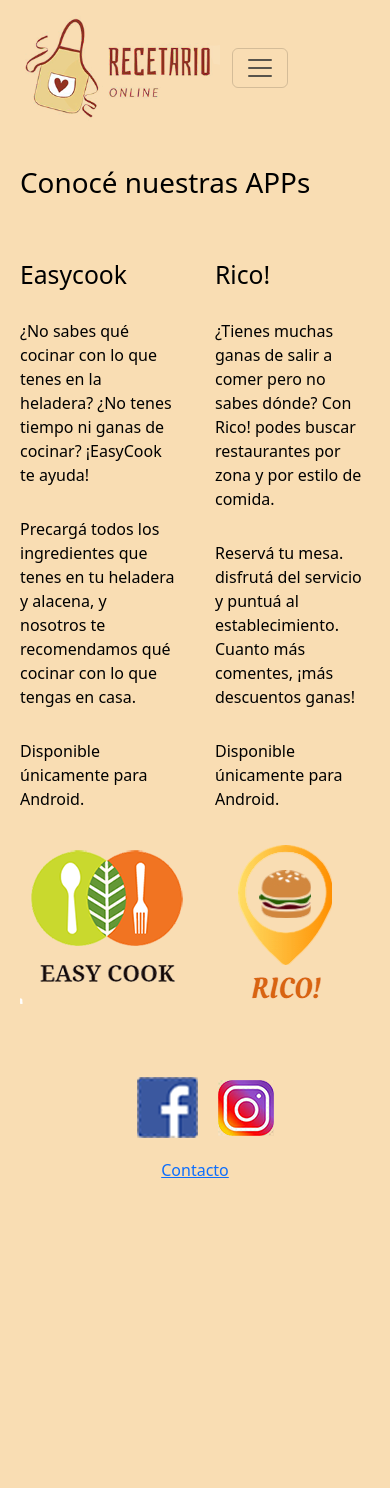
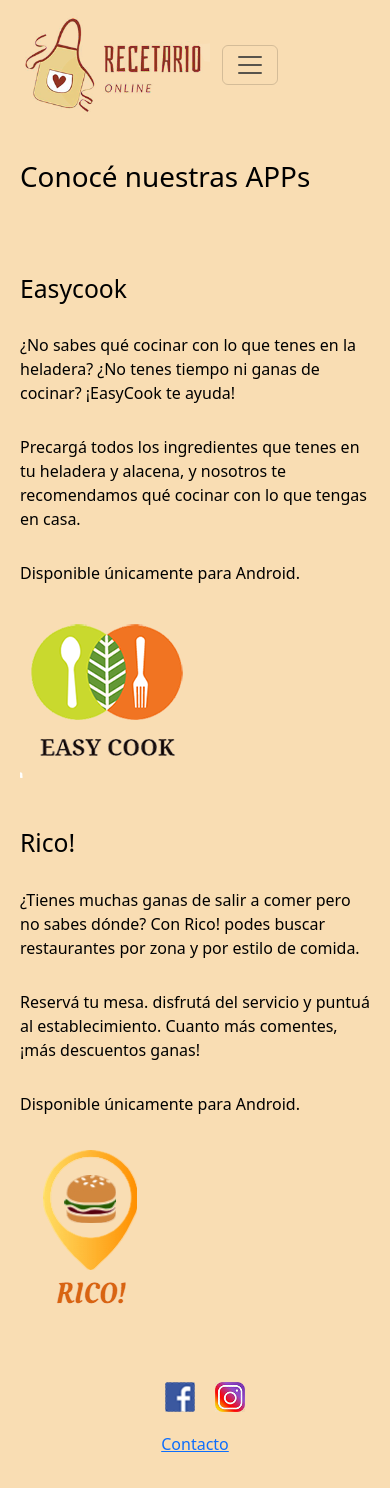
Before and after one commit to MaraBalari/recetarioonline, a website: page pages/APPs.html in a window 390 px wide. Before the commit the page ends 1218 px from the top, so only its background shows below. Drawn offline with nearby package versions, Linux system fonts and the light colour scheme.

Commit message:
se arreglaron 2 de los 4 pedidos de responsive

```diff
--- a/SCSS/_footer.scss
+++ b/SCSS/_footer.scss
@@ -10,10 +10,18 @@
     align-items: center;
     text-align: center;
 
+    img {
+      width: 30px;
+      height: 30px;
+    }
+
     .logo {
       margin: 0 10px;
     }
   }
+}
+
+
 
     .links_de_pie {
       list-style: none;
@@ -23,4 +31,3 @@
         margin: 5px 0;
       }
     }
-  }
--- a/SCSS/_mediasqueris.scss
+++ b/SCSS/_mediasqueris.scss
@@ -1,7 +1,9 @@
+
+
 @media (max-width: 480px) {
     .recetarios-libros {
       img {
-        max-width: 150px;
+        max-width: 130px;
         height: auto;
         margin-right: 10px;
         margin-bottom: 10px;
@@ -20,8 +22,7 @@
   @media (max-width: 480px) {
     .logo-y-menu-conteiner {
       img {
-        max-width: 200px;
-        height: auto;
+        max-width: 190px;
         margin-top: 10px;
         margin-bottom: 10px;
       }
@@ -71,3 +72,13 @@
       margin-right: 10px
     }
   }
+
+  .text-block-container {
+    display: flex;
+    flex-direction: column;
+    @media (max-width: 480px) {
+      .text-block {
+        margin-top: 20px;
+      }
+    }
+  }
```
Also changed, not shown: index.html (+1 -1 lines), css/style.css, 1 other file. Lines whose indentation alone changed are shown as unchanged.
